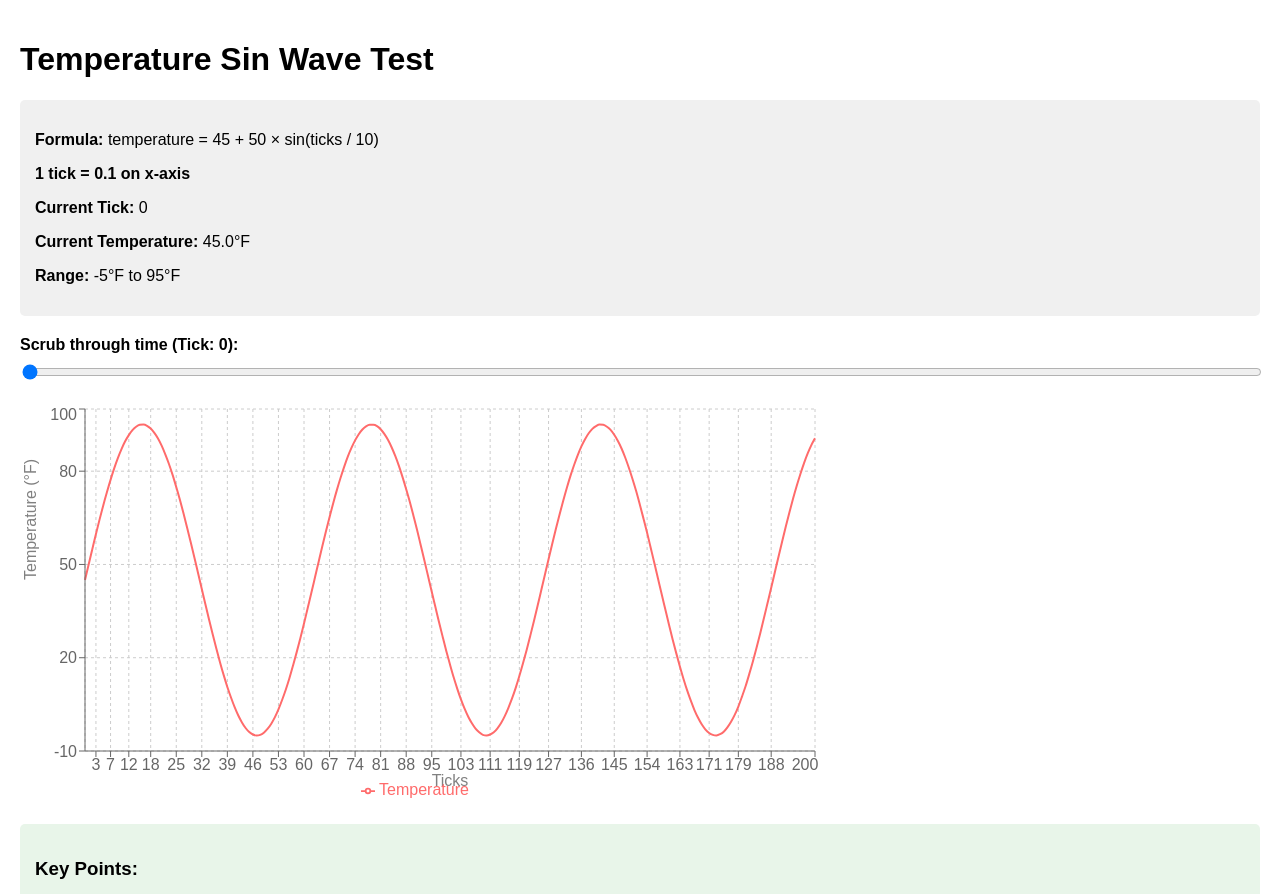
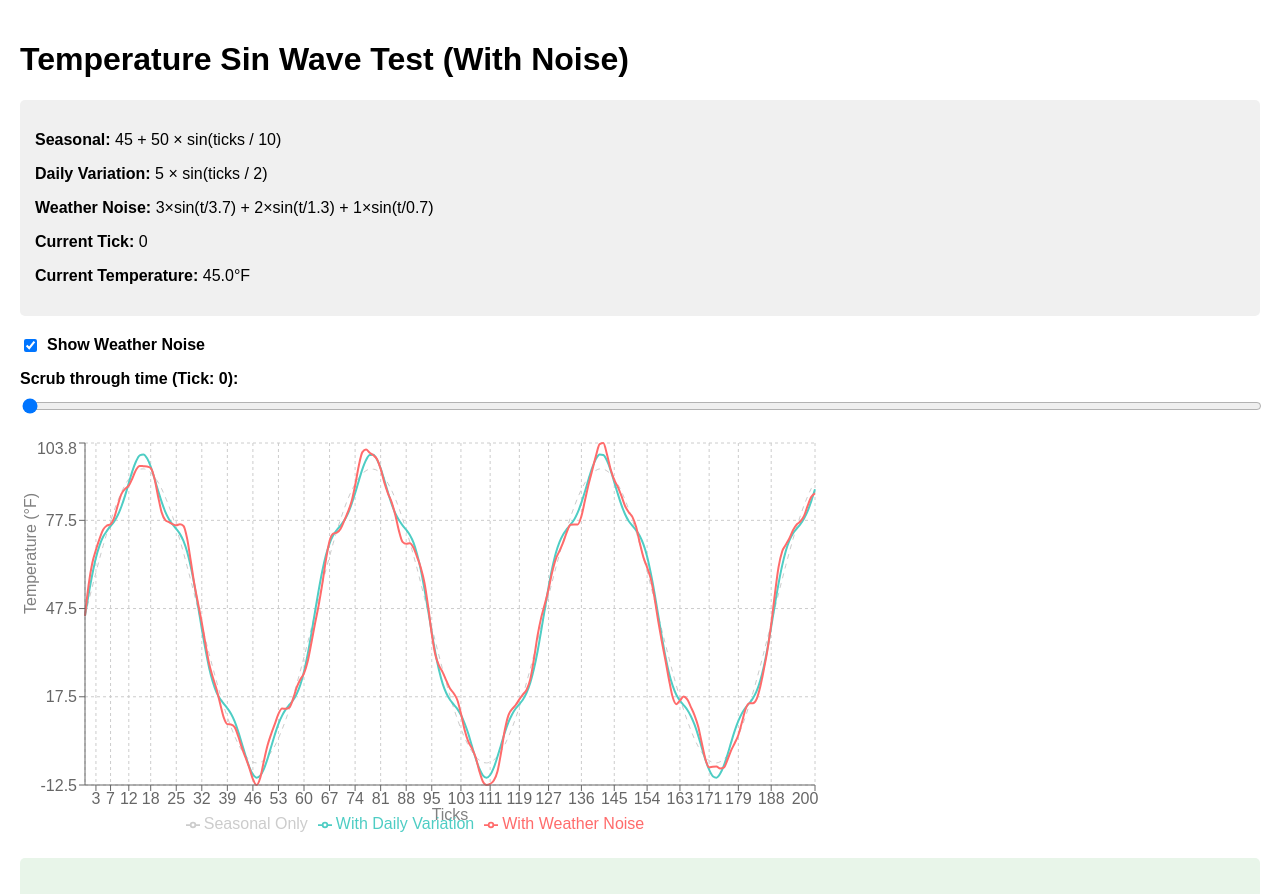
Before and after one commit to BSchoenth245/population-sim-React-, a React (Create React App) app: page / in a window 1280 px wide. Shown: the top 894 px of the page. Built offline with nearby package versions, Linux system fonts and the light colour scheme.

Commit message:
added temperature variations

```diff
--- a/src/TempTest.js
+++ b/src/TempTest.js
@@ -4,37 +4,70 @@ import { LineChart, Line, XAxis, YAxis, CartesianGrid, Tooltip, Legend } from 'r
 function TemperatureTest() {
   const [data, setData] = useState([]);
   const [currentTick, setCurrentTick] = useState(0);
+  const [showNoise, setShowNoise] = useState(true);
 
   // Generate initial data - showing multiple cycles
   useEffect(() => {
     const tempData = [];
     for (let tick = 0; tick <= 200; tick++) {
-      const temperature = 45 + 50 * Math.sin(tick / 10);
+      // Base seasonal temperature
+      const seasonalTemp = 45 + 50 * Math.sin(tick / 10);
+
+      // Daily variation
+      const dailyVariation = 5 * Math.sin(tick / 2);
+
+      // Weather noise (multiple sine waves at different frequencies)
+      const weatherNoise =
+        3 * Math.sin(tick / 3.7) +
+        2 * Math.sin(tick / 1.3) +
+        1 * Math.sin(tick / 0.7);
+
+      const temperatureWithNoise = seasonalTemp + dailyVariation + weatherNoise;
+      const temperatureSmooth = seasonalTemp + dailyVariation;
+
       tempData.push({
         tick: tick,
-        temperature: Math.round(temperature * 10) / 10  // Round to 1 decimal
+        temperatureWithNoise: Math.round(temperatureWithNoise * 10) / 10,
+        temperatureSmooth: Math.round(temperatureSmooth * 10) / 10,
+        seasonal: Math.round(seasonalTemp * 10) / 10
       });
     }
     setData(tempData);
   }, []);
 
   // Calculate current temperature
-  const currentTemp = 45 + 50 * Math.sin(currentTick / 10);
+  const seasonalTemp = 45 + 50 * Math.sin(currentTick / 10);
+  const dailyVariation = 5 * Math.sin(currentTick / 2);
+  const weatherNoise =
+    3 * Math.sin(currentTick / 3.7) +
+    2 * Math.sin(currentTick / 1.3) +
+    1 * Math.sin(currentTick / 0.7);
+  const currentTemp = seasonalTemp + dailyVariation + weatherNoise;
 
   return (
     <div style={{ padding: '20px', fontFamily: 'Arial, sans-serif' }}>
-      <h1>Temperature Sin Wave Test</h1>
+      <h1>Temperature Sin Wave Test (With Noise)</h1>
 
       <div style={{ marginBottom: '20px', padding: '15px', backgroundColor: '#f0f0f0', borderRadius: '5px' }}>
-        <p><strong>Formula:</strong> temperature = 45 + 50 × sin(ticks / 10)</p>
-        <p><strong>1 tick = 0.1 on x-axis</strong></p>
-        <p><strong>Current Tick:</strong> {currentTick}</p>
+        <p><strong>Seasonal:</strong> 45 + 50 × sin(ticks / 10)</p>
+        <p><strong>Daily Variation:</strong> 5 × sin(ticks / 2)</p>
+        <p><strong>Weather Noise:</strong> 3×sin(t/3.7) + 2×sin(t/1.3) + 1×sin(t/0.7)</p>
+        <p style={{ marginTop: '10px' }}><strong>Current Tick:</strong> {currentTick}</p>
         <p><strong>Current Temperature:</strong> {currentTemp.toFixed(1)}°F</p>
-        <p><strong>Range:</strong> -5°F to 95°F</p>
       </div>
 
       <div style={{ marginBottom: '20px' }}>
-        <label style={{ display: 'block', marginBottom: '10px' }}>
+        <label style={{ display: 'flex', alignItems: 'center', marginBottom: '10px' }}>
+          <input
+            type="checkbox"
+            checked={showNoise}
+            onChange={(e) => setShowNoise(e.target.checked)}
+            style={{ marginRight: '10px' }}
+          />
+          <strong>Show Weather Noise</strong>
+        </label>
+
+        <label style={{ display: 'block', marginTop: '15px' }}>
           <strong>Scrub through time (Tick: {currentTick}):</strong>
           <input
             type="range"
@@ -62,23 +95,43 @@ function TemperatureTest() {
         <Legend />
         <Line
           type="monotone"
-          dataKey="temperature"
-          stroke="#ff6b6b"
+          dataKey="seasonal"
+          stroke="#cccccc"
+          strokeWidth={1}
+          name="Seasonal Only"
+          dot={false}
+          strokeDasharray="5 5"
+        />
+        <Line
+          type="monotone"
+          dataKey="temperatureSmooth"
+          stroke="#4ecdc4"
           strokeWidth={2}
-          name="Temperature"
+          name="With Daily Variation"
           dot={false}
         />
+        {showNoise && (
+          <Line
+            type="monotone"
+            dataKey="temperatureWithNoise"
+            stroke="#ff6b6b"
+            strokeWidth={2}
+            name="With Weather Noise"
+            dot={false}
+          />
+        )}
       </LineChart>
 
       <div style={{ marginTop: '20px', padding: '15px', backgroundColor: '#e8f5e9', borderRadius: '5px' }}>
-        <h3>Key Points:</h3>
+        <h3>Temperature Layers:</h3>
         <ul>
-          <li><strong>Tick 0:</strong> Temperature ≈ 45°F (middle)</li>
-          <li><strong>Peak (≈π/2 × 10 or tick ~15.7):</strong> Temperature = 95°F</li>
-          <li><strong>Valley (≈3π/2 × 10 or tick ~47.1):</strong> Temperature = -5°F</li>
-          <li><strong>Full cycle:</strong> Every 2π × 10 ≈ 62.8 ticks</li>
-          <li><strong>One year = ~63 ticks</strong> (if you think of it as seasonal)</li>
+          <li><strong>Gray dashed line:</strong> Seasonal baseline (smooth yearly cycle)</li>
+          <li><strong>Cyan line:</strong> + Daily temperature swings (~5°F)</li>
+          <li><strong>Red line:</strong> + Weather noise (realistic unpredictability)</li>
         </ul>
+        <p style={{ marginTop: '10px' }}>
+          <strong>Toggle the checkbox</strong> to see how the weather noise layer adds realistic variation!
+        </p>
       </div>
     </div>
   );
```
